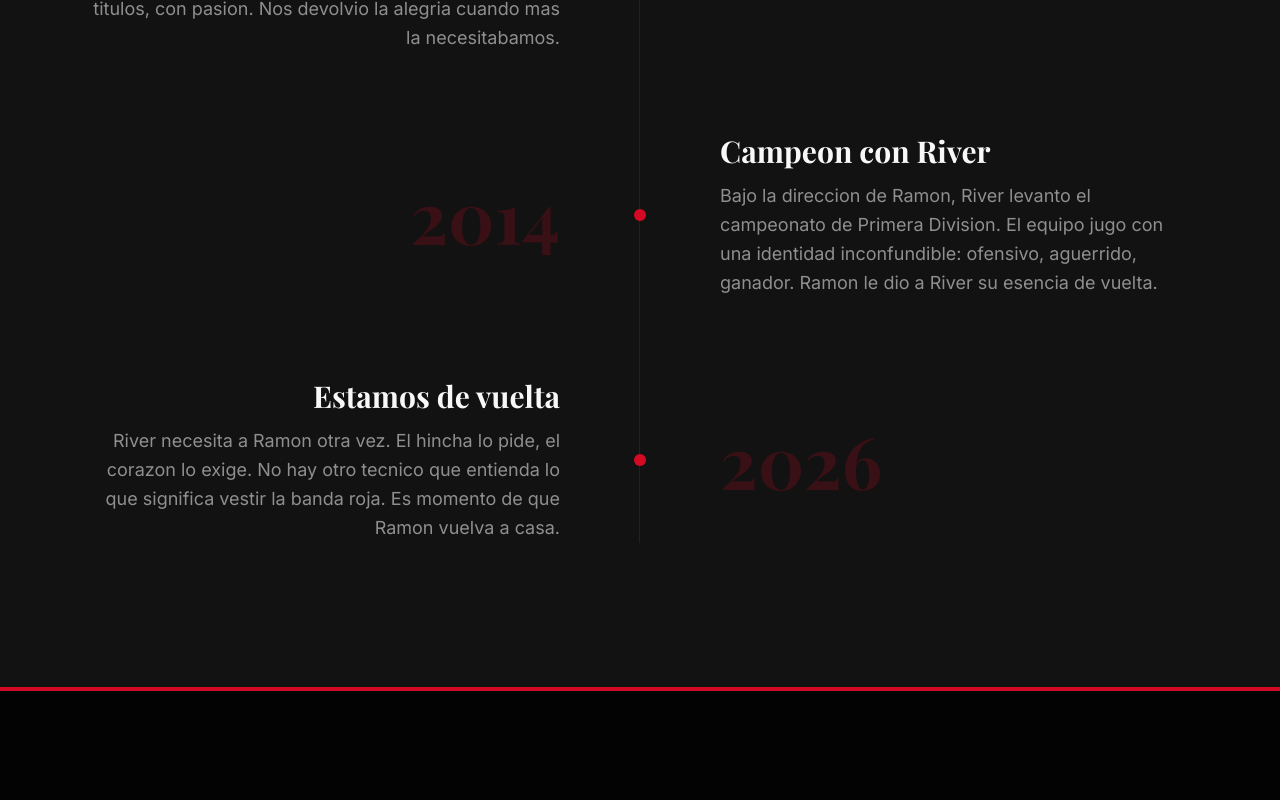
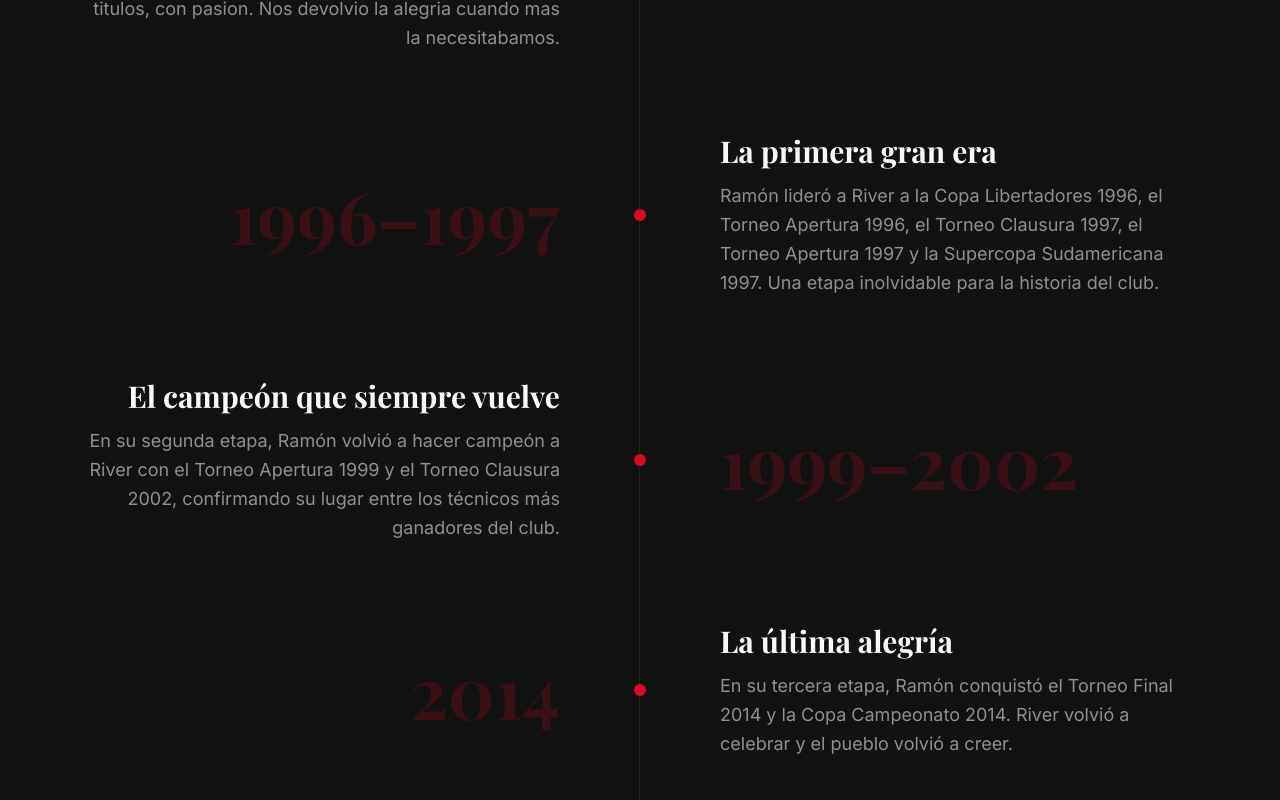
Before and after one commit to julianmedina/ramonariver, a Next.js app: page / in a window 1280 px wide. Shown: the part 1620-2420 px from the top of the page. Built offline with nearby package versions, Linux system fonts and the light colour scheme; a web font is replaced by a local one.

Commit message:
Actualizar títulos de Ramón en River

```diff
--- a/components/history-section.tsx
+++ b/components/history-section.tsx
@@ -22,10 +22,22 @@ const timeline: TimelineItem[] = [
       "River necesitaba un lider. Pedimos por Ramon y se dio. Volvio al Monumental con la banda roja en el corazon y demostro que la historia se escribe con goles, con titulos, con pasion. Nos devolvio la alegria cuando mas la necesitabamos.",
   },
   {
+    year: "1996–1997",
+    title: "La primera gran era",
+    description:
+      "Ramón lideró a River a la Copa Libertadores 1996, el Torneo Apertura 1996, el Torneo Clausura 1997, el Torneo Apertura 1997 y la Supercopa Sudamericana 1997. Una etapa inolvidable para la historia del club.",
+  },
+  {
+    year: "1999–2002",
+    title: "El campeón que siempre vuelve",
+    description:
+      "En su segunda etapa, Ramón volvió a hacer campeón a River con el Torneo Apertura 1999 y el Torneo Clausura 2002, confirmando su lugar entre los técnicos más ganadores del club.",
+  },
+  {
     year: "2014",
-    title: "Campeon con River",
+    title: "La última alegría",
     description:
-      "Bajo la direccion de Ramon, River levanto el campeonato de Primera Division. El equipo jugo con una identidad inconfundible: ofensivo, aguerrido, ganador. Ramon le dio a River su esencia de vuelta.",
+      "En su tercera etapa, Ramón conquistó el Torneo Final 2014 y la Copa Campeonato 2014. River volvió a celebrar y el pueblo volvió a creer.",
   },
   {
     year: "2026",
--- a/components/stats-section.tsx
+++ b/components/stats-section.tsx
@@ -4,7 +4,7 @@ import { useEffect, useRef, useState } from "react"
 import { Trophy, Heart, Star, Users } from "lucide-react"
 
 const stats = [
-  { icon: Trophy, value: "3", label: "Titulos con River", suffix: "" },
+  { icon: Trophy, value: "8", label: "Títulos como DT de River", suffix: "" },
   { icon: Heart, value: "100", label: "Hincha de corazon", suffix: "%" },
   { icon: Star, value: "1", label: "Idolo eterno", suffix: "" },
   { icon: Users, value: "90", label: "Millones lo piden", suffix: "M" },
```
